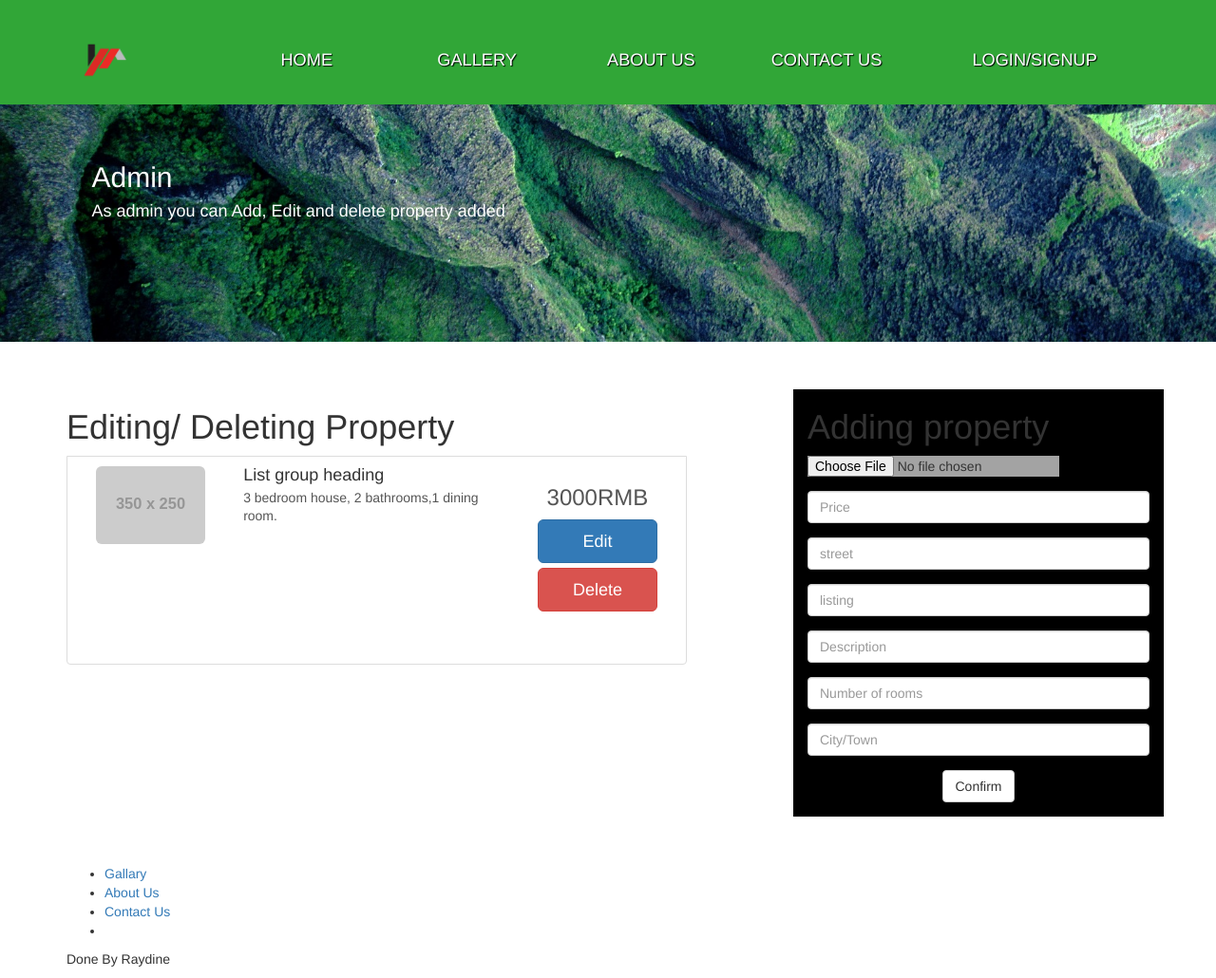
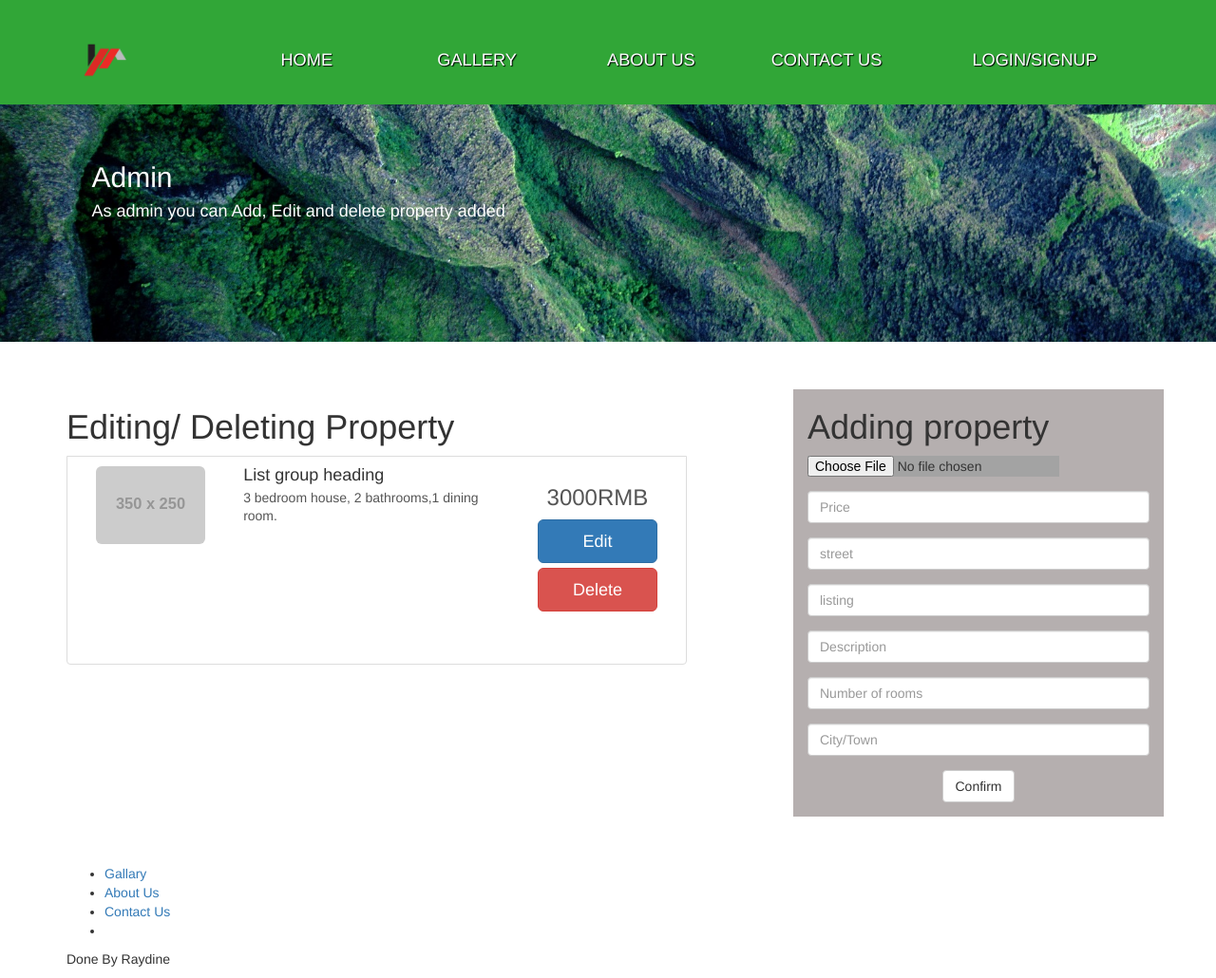
Before and after one commit to Dozzy7/HouseAgency, a PHP site: page /admin.php in a window 1280 px wide; the page is wider, and only the part inside the window is pictured. Shown: that part at 95% size. Run offline with PHP 8.4, Linux system fonts and the light colour scheme; grey boxes labelled with a size stand in for pictures from a placeholder-image service; some libraries are stand-ins or nearby versions.

Commit message:
added this page

```diff
--- a/house/css/main.css
+++ b/house/css/main.css
@@ -229,7 +229,7 @@ a.list-group-item.active small {
 }
 
 .adding{
-    background-color: #000;
+    background-color: #b5afaf;
 }
 
 #imageContainer{
```
